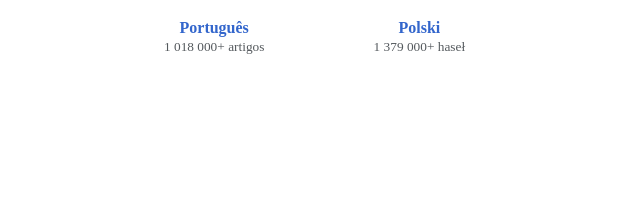
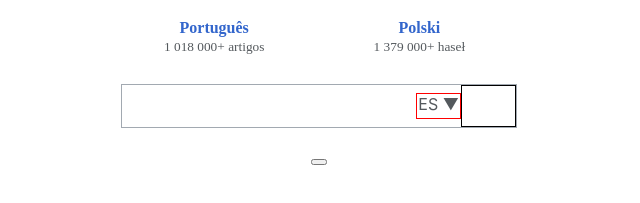
Before and after one commit to christianxx12/Wikipedia-Clone, a plain HTML site: page index.html in a window 1280 px wide. Shown: the part 361-564 px from the top of the page, without its empty margins (321-961 px from the left). Drawn offline with Linux system fonts and the light colour scheme.

Commit message:
Agregando estilos al input

```diff
--- a/css/estilos.css
+++ b/css/estilos.css
@@ -6,6 +6,10 @@ body {
 a {
   text-decoration: none;
   display: block;
+}
+
+main {
+  text-align: center;
 }
 
 header {
@@ -105,3 +109,46 @@ main .main-container .language a strong {
 main .main-container .language a small {
   color: #54595d;
 }
+
+main .main-input {
+  width: 396px;
+  margin: 0 auto;
+  margin-bottom: 20px;
+  /* margin-top: 4px;
+  margin-left: 140px; */
+}
+
+main .main-input-container {
+  width: auto;
+  border: 1px solid #a2a9b1;
+  display: flex;
+  justify-content: flex-start;
+  align-items: center;
+}
+
+main .main-input input {
+  margin: 0px 22px 0px 8px;
+  font-size: 20px;
+  height: 40px;
+  width: 260px;
+  outline: none;
+  border: none;
+}
+
+main .main-input .search-language {
+  border: 1px solid red;
+  width: 45px;
+  height: 24px;
+  font-family: -apple-system, BlinkMacSystemFont, 'Segoe UI', Roboto, Oxygen, Ubuntu, Cantarell, 'Open Sans', 'Helvetica Neue', sans-serif;
+  color: #54595d;
+}
+
+main .main-input .search-button {
+  border: 1px solid black;
+  width: 55px;
+  height: 40px;
+}
+
+main .main-input .search-button i {
+  margin: 2px;
+}
--- a/index.html
+++ b/index.html
@@ -6,6 +6,7 @@
   <meta http-equiv="X-UA-Compatible" content="ie=edge">
   <title>Bienvenido al clon de Wikipedia 2.0</title>
   <link rel="stylesheet" href="css/estilos.css">
+  <script src="https://kit.fontawesome.com/e4521333c6.js" crossorigin="anonymous"></script>
 </head>
 <body>
   <header>
@@ -76,6 +77,19 @@
         </a>
       </div>
     </section>
+    <section class="main-input">
+      <div class="main-input-container">
+        <input type="text">
+        <a href="" class="search-language">ES ▼</a>
+        <a href="" class="search-button">
+        </a>
+      </div>
+    </section>
+    <section>
+      <button>
+
+      </button>
+    </section>
   </main>
 </body>
 </html>
```
